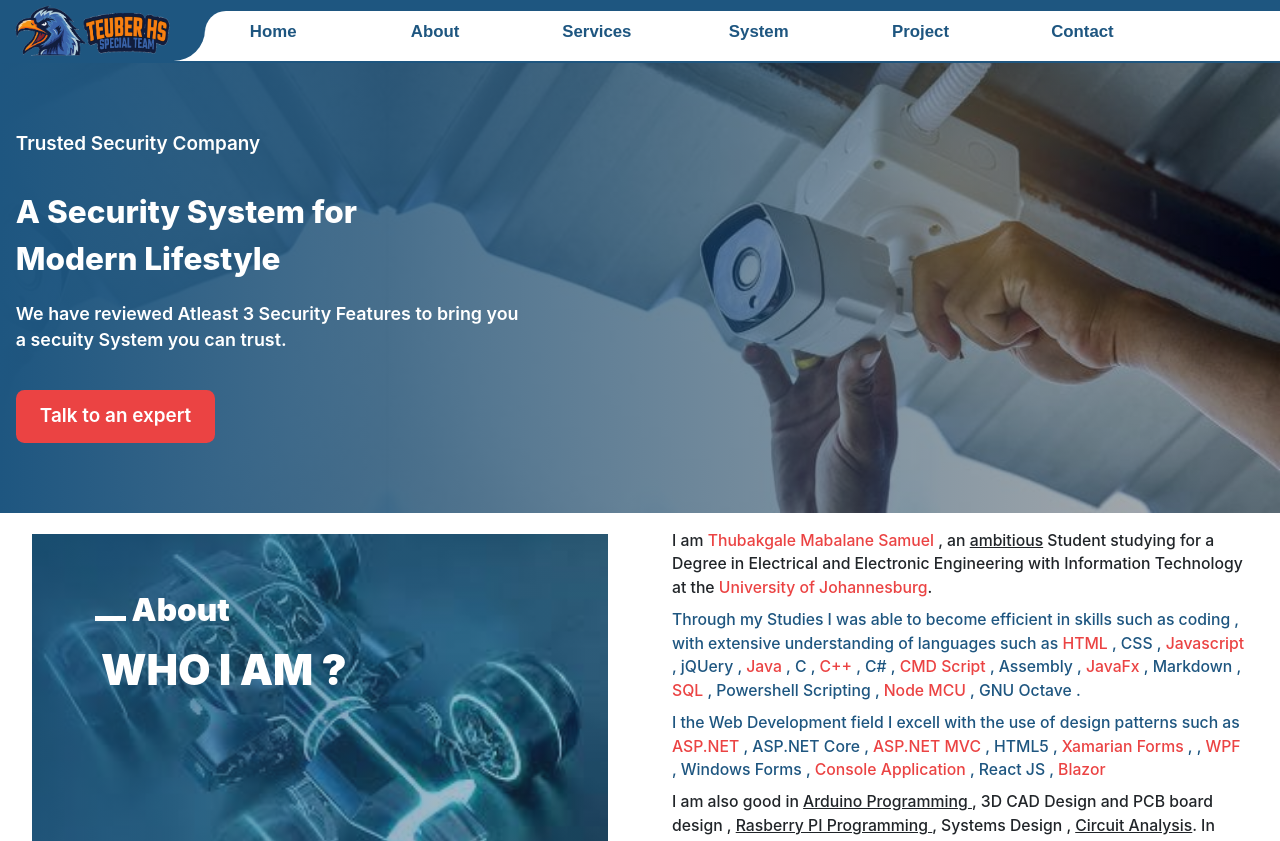
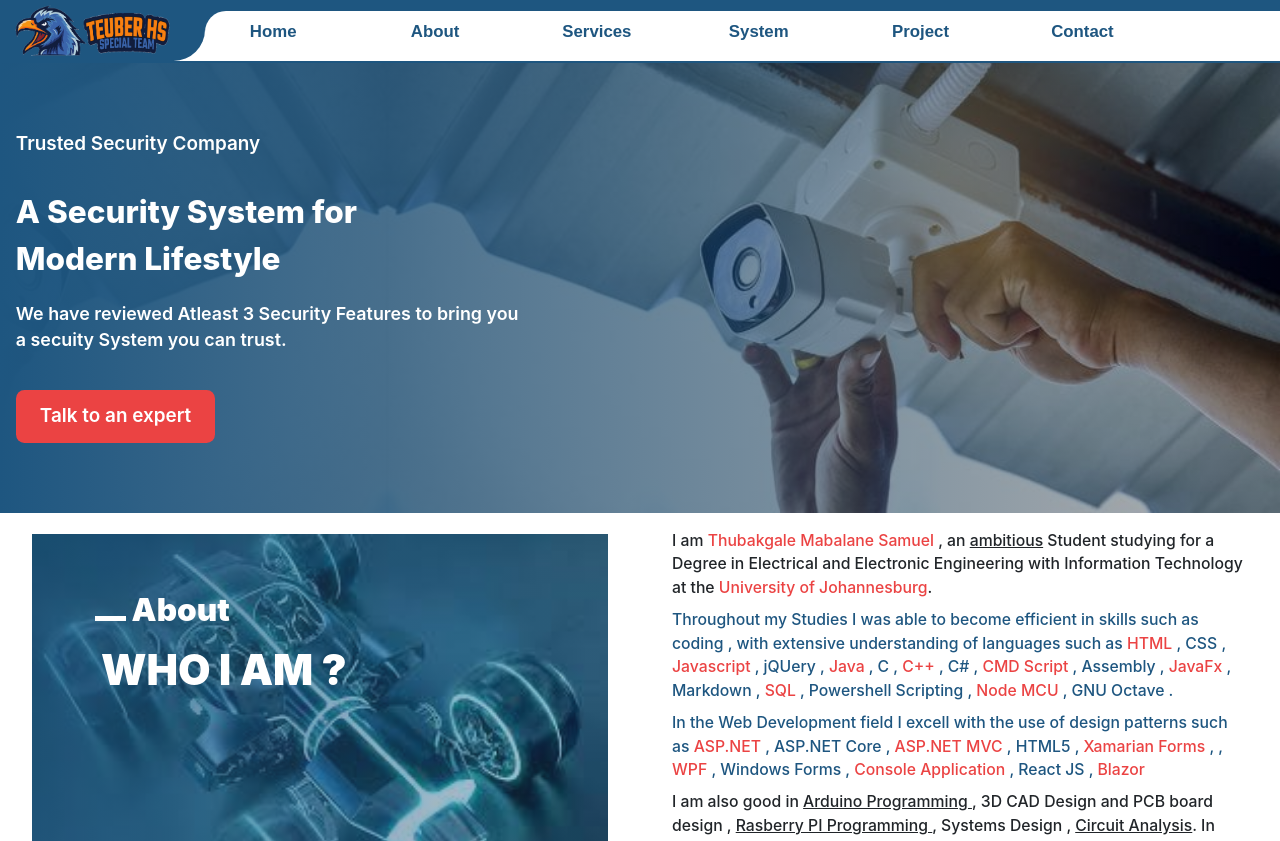
Before and after one commit to smthubakgale/TeuberHS, a plain HTML site: page index.html in a window 1280 px wide. Drawn offline with Linux system fonts and the light colour scheme.

Commit message:
Add files via upload
bio

```diff
--- a/index.html
+++ b/index.html
@@ -61,7 +61,7 @@
                                         <span class="clr">University of Johannesburg</span>.
                                     </div>
                                     <div style="margin-top: 8px; color: #1E5680;">
-                                        Through my Studies I was able to become efficient in skills such as
+                                        Throughout my Studies I was able to become efficient in skills such as
                                         coding , with extensive understanding of languages such as <span class="clr">HTML</span> , CSS ,
                                         <span class="clr">Javascript</span> , jQUery , <span class="clr">Java</span> , C ,
                                         <span class="clr">C++</span> , C# , <span class="clr"> CMD Script</span> , Assembly ,
@@ -69,7 +69,7 @@
                                         <span class="clr"> Node MCU </span> , GNU Octave .
                                     </div>
                                     <div style="margin-top: 8px; color: #1E5680;">
-                                        I the Web Development field I excell with the use of design patterns such as <span class="clr"> ASP.NET </span> , ASP.NET Core ,
+                                        In the Web Development field I excell with the use of design patterns such as <span class="clr"> ASP.NET </span> , ASP.NET Core ,
                                         <span class="clr"> ASP.NET MVC</span> , HTML5 , <span class="clr"> Xamarian Forms </span> ,  ,
                                         <span class="clr"> WPF </span> , Windows Forms , <span class="clr"> Console Application</span> , React JS ,
                                         <span class="clr"> Blazor </span>
```
